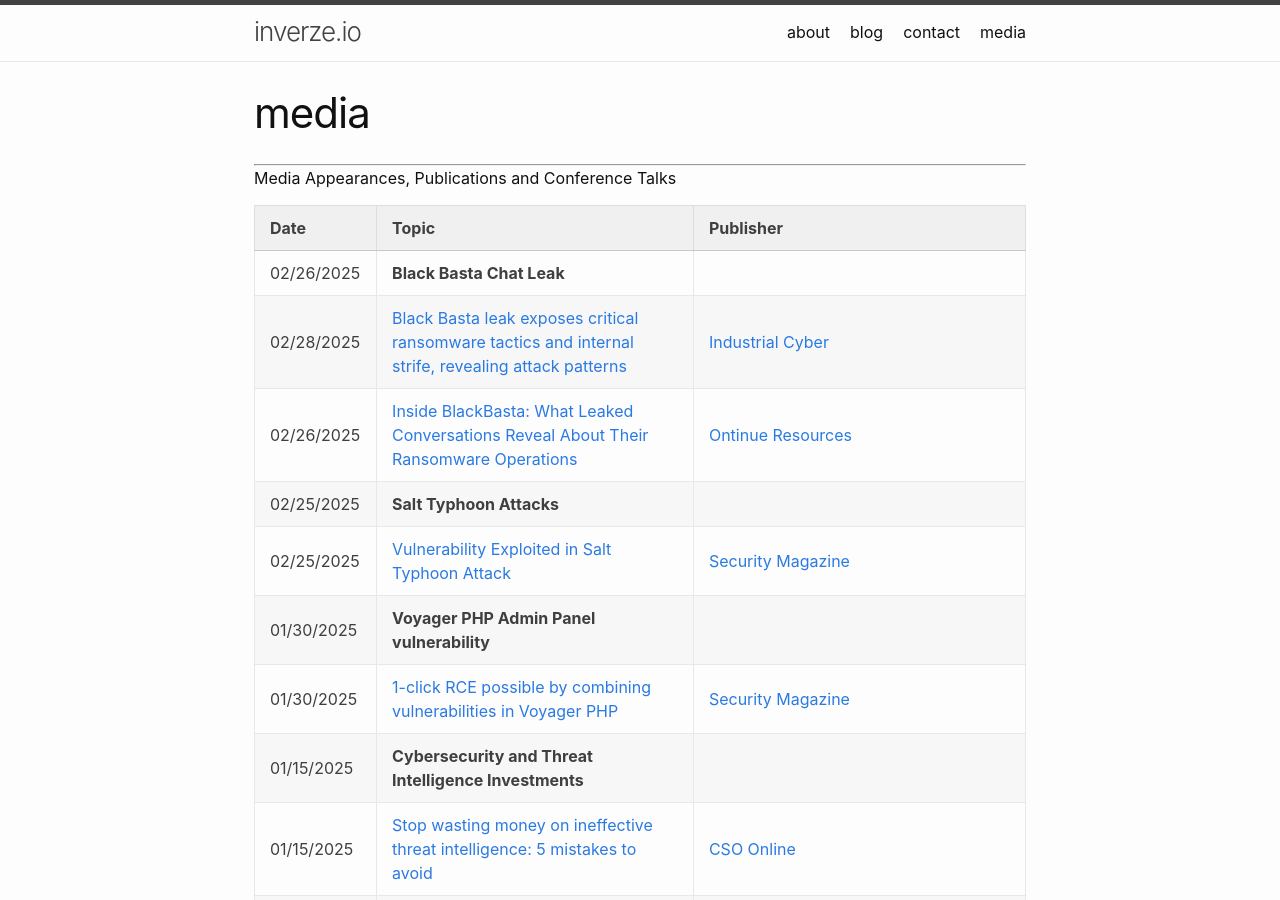
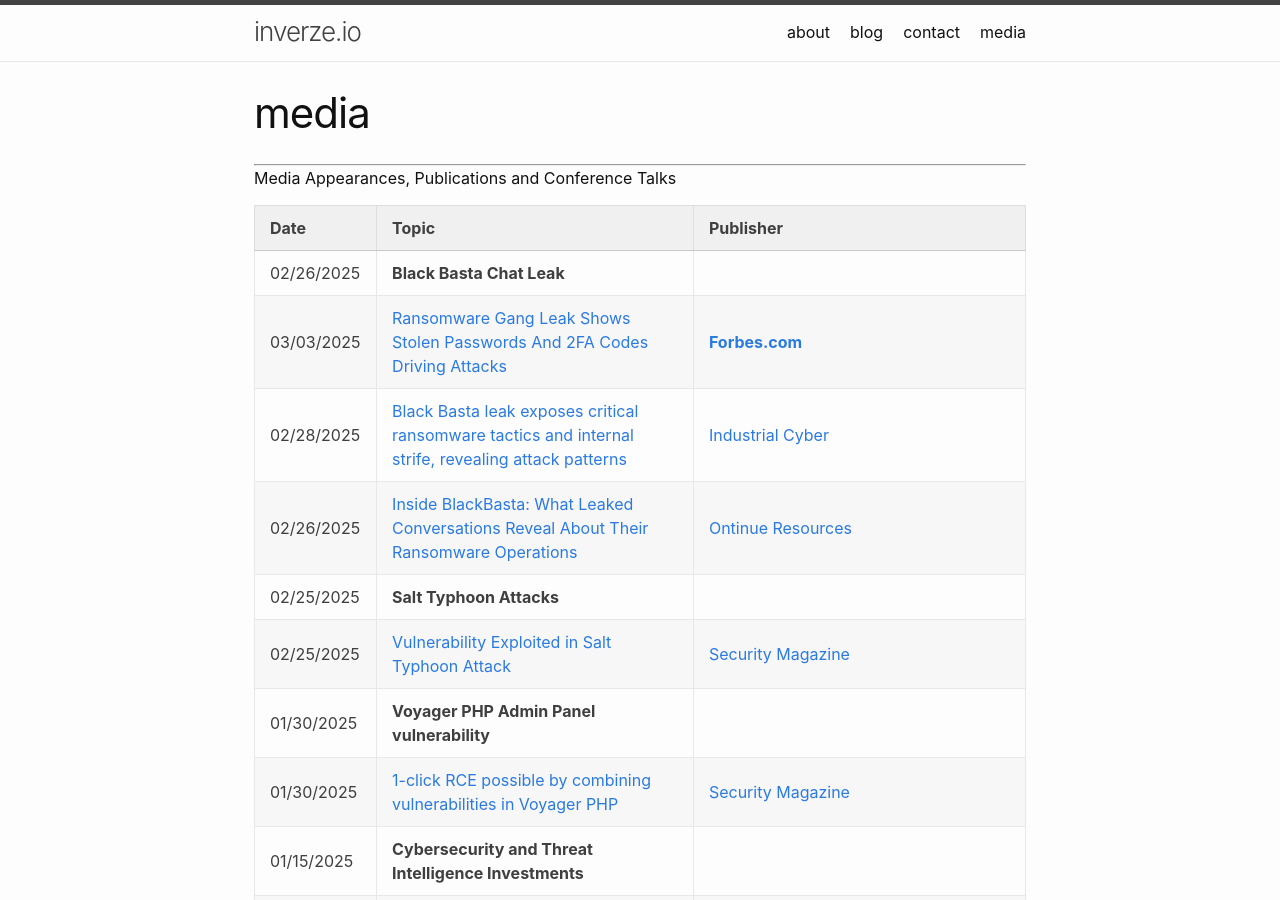
Before and after one commit to inverzeio/blog, a Jekyll site: the page built from media.md, in a window 1280 px wide and 900 px high. Built offline with Jekyll 4.4.1, drawn with Linux system fonts in a browser that asks for light colours.

Commit message:
Update media.md

```diff
--- a/media.md
+++ b/media.md
@@ -10,6 +10,7 @@
 | Date | Topic | Publisher |
 | ------------- | :------------- | :------------- |
 | 02/26/2025 | **Black Basta Chat Leak** |
+| 03/03/2025 | [Ransomware Gang Leak Shows Stolen Passwords And 2FA Codes Driving Attacks](https://www.forbes.com/sites/daveywinder/2025/03/02/ransomware-gang-leak-shows-stolen-passwords-2fa-codes-driving-attacks/) | [**Forbes.com**](https://www.forbes.com) |
 | 02/28/2025 | [Black Basta leak exposes critical ransomware tactics and internal strife, revealing attack patterns](https://industrialcyber.co/ransomware/black-basta-leak-exposes-critical-ransomware-tactics-and-internal-strife-revealing-attack-patterns/) | [Industrial Cyber](https://industrialcyber.co) |
 | 02/26/2025 | [Inside BlackBasta: What Leaked Conversations Reveal About Their Ransomware Operations](https://www.ontinue.com/resource/inside-black-basta-leaked-coversations/) | [Ontinue Resources](https://www.ontinue.com/resources/) |
 | 02/25/2025 | **Salt Typhoon Attacks** |
```
